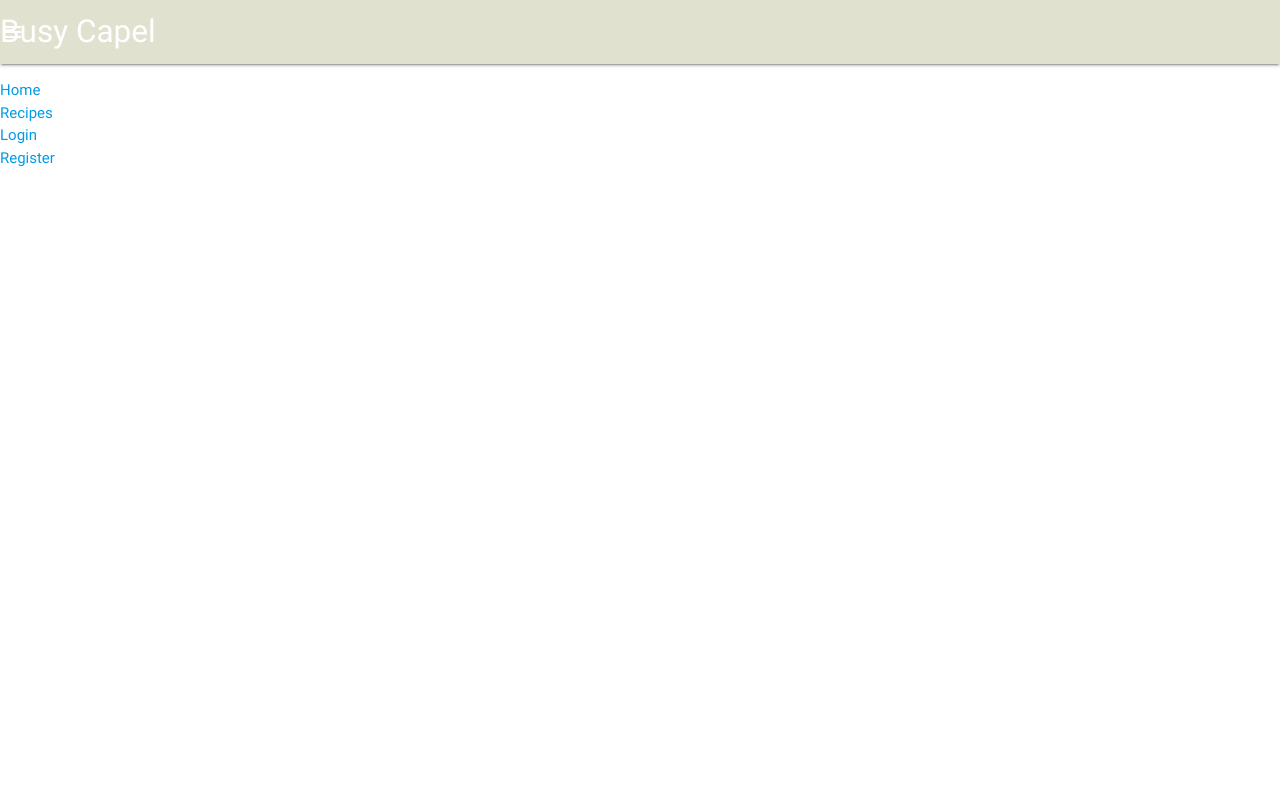
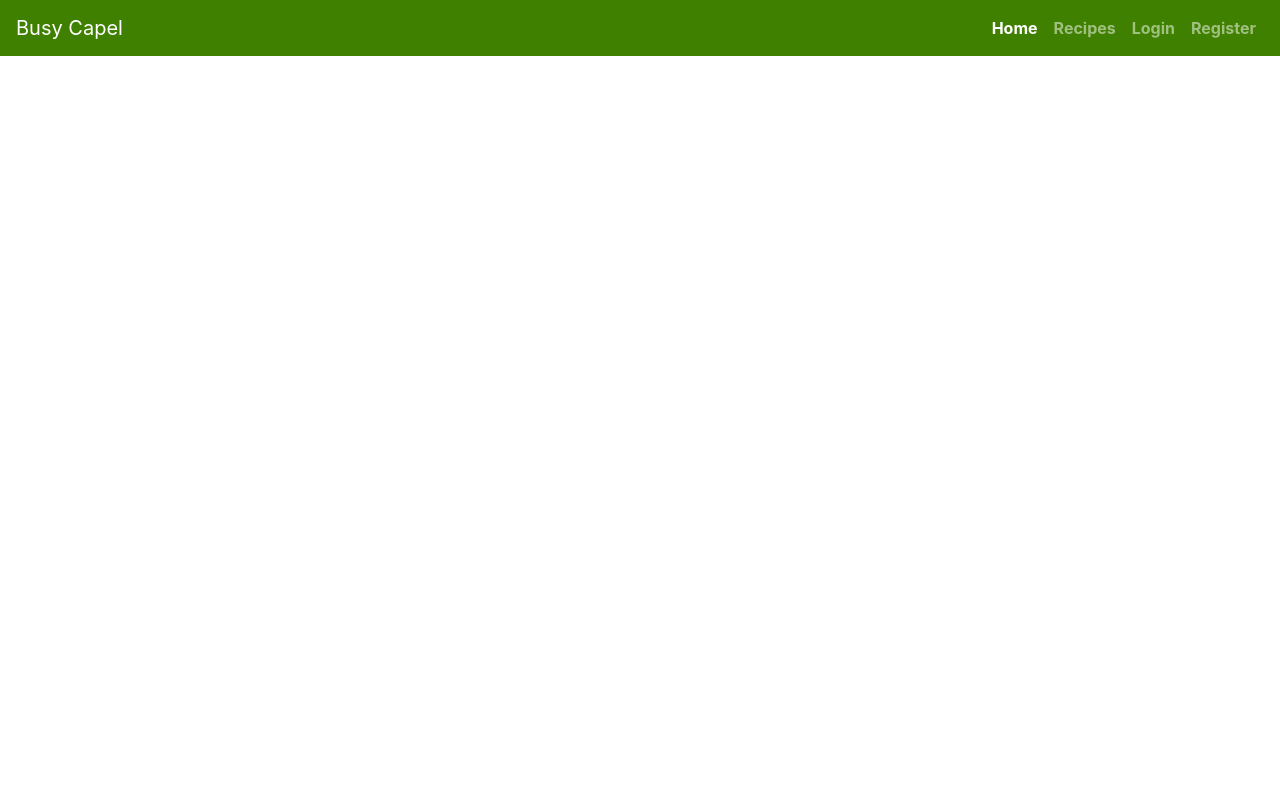
Before and after one commit to capel82/Busy-Capel, a Flask app: page / in a window 1280 px wide. Run offline with Flask 2, Linux system fonts and the light colour scheme; data that the repository does not hold is empty; some libraries are stand-ins or nearby versions.

Commit message:
making navbar responsive

```diff
--- a/static/css/style.css
+++ b/static/css/style.css
@@ -1,3 +1,10 @@
-.nav-wrapper{
-    background-color:red;
+html {
+    height: 100%;
 }
+
+.navbar {
+    background-color: #408000;
+}
+.navbar li {
+    font-weight: bold;
+}
--- a/templates/base.html
+++ b/templates/base.html
@@ -2,41 +2,25 @@
 <html>
 
 <head>
-    <!----link for materialize icons, materialise css, font awesome, own css stylesheet-->
-    <link href="https://fonts.googleapis.com/icon?family=Material+Icons" rel="stylesheet">
-    <link rel="stylesheet" href="https://cdnjs.cloudflare.com/ajax/libs/materialize/0.100.2/css/materialize.min.css">
+    <!----link for bootstraps css, font awesome, and own css stylesheet-->
     <link href="https://stackpath.bootstrapcdn.com/font-awesome/4.7.0/css/font-awesome.min.css" rel="stylesheet" integrity="sha384-wvfXpqpZZVQGK6TAh5PVlGOfQNHSoD2xbE+QkPxCAFlNEevoEH3Sl0sibVcOQVnN" crossorigin="anonymous">
+    <link rel="stylesheet" href="https://stackpath.bootstrapcdn.com/bootstrap/4.4.1/css/bootstrap.min.css" integrity="sha384-Vkoo8x4CGsO3+Hhxv8T/Q5PaXtkKtu6ug5TOeNV6gBiFeWPGFN9MuhOf23Q9Ifjh" crossorigin="anonymous">
     <link rel="stylesheet" href="{{url_for('static', filename='css/style.css')}}" type="text/css">
 </head>
 
 <body>
-<nav>
-    <div class="nav-wrapper" style ="background-color:#e1e1d0">
-      <a href="#" class="brand-logo">Busy Capel</a>
-      <a href="#" data-target="mobile-nav" class="sidenav-trigger"><i class="material-icons">menu</i></a>
-      <ul class="right hide-on-med-and-down">
-        <li><a href="index.html">Home</a></li>
-        <li><a href="recipes.html">Recipes</a></li>
-        <li><a href="login.html">Login</a></li>
-        <li><a href="register.html">Register</a></li>
-      </ul>
-    </div>
-</nav>
-    <ul class="sidenav" id="mobile-nav">
-        <li><a href="index.html">Home</a></li>
-        <li><a href="recipes.html">Recipes</a></li>
-        <li><a href="login.html">Login</a></li>
-        <li><a href="register.html">Register</a></li>
-    </ul>
 
     {% block content %}
     {% endblock %}
-    <!--jquery.min.js and materialize.min.js-->
+    <!--materialize.min.js-->
+    <script src="https://code.jquery.com/jquery-3.4.1.slim.min.js" integrity="sha384-J6qa4849blE2+poT4WnyKhv5vZF5SrPo0iEjwBvKU7imGFAV0wwj1yYfoRSJoZ+n" crossorigin="anonymous"></script>
+    <script src="https://cdn.jsdelivr.net/npm/popper.js@1.16.0/dist/umd/popper.min.js" integrity="sha384-Q6E9RHvbIyZFJoft+2mJbHaEWldlvI9IOYy5n3zV9zzTtmI3UksdQRVvoxMfooAo" crossorigin="anonymous"></script>
+    <script src="https://stackpath.bootstrapcdn.com/bootstrap/4.4.1/js/bootstrap.min.js" integrity="sha384-wfSDF2E50Y2D1uUdj0O3uMBJnjuUD4Ih7YwaYd1iqfktj0Uod8GCExl3Og8ifwB6" crossorigin="anonymous"></script>
     <script src="https://cdnjs.cloudflare.com/ajax/libs/materialize/1.0.0/js/materialize.min.js"></script>
     <script>
         $(document).ready(function(){
-    $('.sidenav').sidenav();
-  });
+            $('.sidenav').sidenav();
+            });
     </script>
 </body>
 
--- a/templates/index.html
+++ b/templates/index.html
@@ -1,5 +1,32 @@
 {% extends 'base.html' %}
 {% block content %}
 
+<!--NAVBAR-->
+  <header>
+    <nav class="navbar navbar-expand-sm navbar-dark fixed-top">
+      <a class="navbar-brand" href="#">Busy Capel</a>
+      <button class="navbar-toggler ml-auto" type="button" data-toggle="collapse" data-target="#collapsibleNavbar" aria-controls="collapsibleNavbar" aria-expanded="false" aria-label="Toggle navigation">
+            <span class="navbar-toggler-icon">
+            </span>
+            </button>
 
+      <div class="collapse navbar-collapse" id="collapsibleNavbar">
+        <ul class="navbar-nav ml-auto">
+          <li class="nav-item active">
+            <a class="nav-link" href=".html">Home</a>
+          </li>
+          <li class="nav-item">
+            <a class="nav-link" href="#">Recipes</a>
+          </li>
+
+          <li class="nav-item">
+            <a class="nav-link" href="#">Login</a>
+          </li>
+          <li class="nav-item">
+            <a class="nav-link" href="#">Register</a>
+          </li>
+        </ul>
+      </div>
+    </nav>
+  </header>
 {% endblock %}
```
